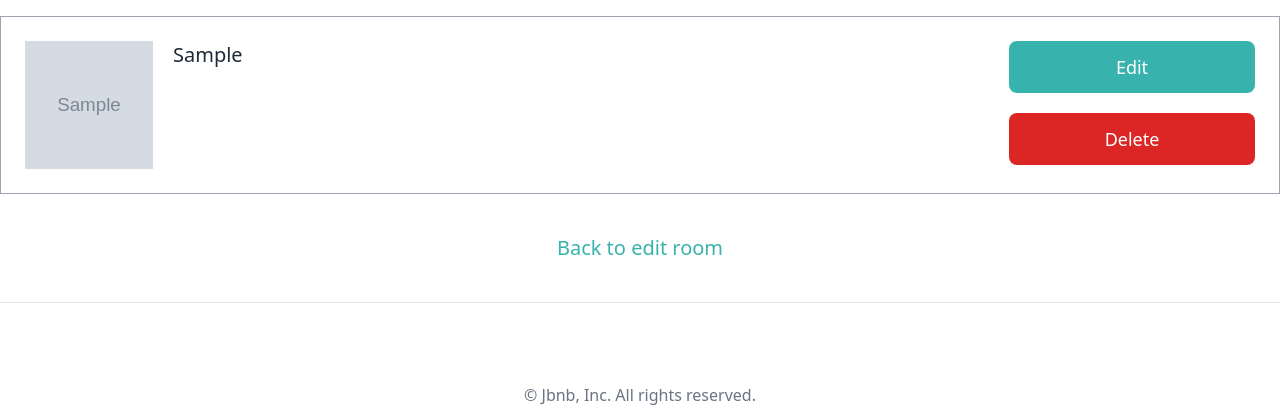
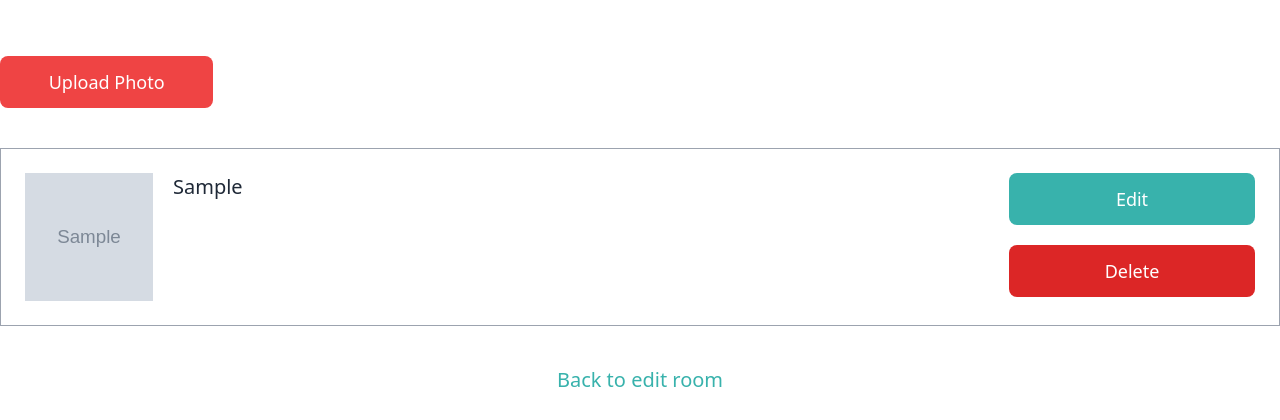
Before and after one commit to jing341/Jbnb, a Django app: page /rooms/1/photos/ in a window 1280 px wide. Shown: the part 80-500 px from the top of the page. Run offline with Django 3.2, Linux system fonts and the light colour scheme; a user stored in the database is signed in; tables that the repository leaves empty hold one stand-in row (values such as "Sample post"); grey boxes marked "Sample" are stand-in pictures; style sheets or scripts are compiled from the project's sources; some libraries are stand-ins or nearby versions.

Commit message:
#23.6 Add Photo part Two

```diff
--- a/rooms/urls.py
+++ b/rooms/urls.py
@@ -7,6 +7,7 @@ urlpatterns = [
     path("<int:pk>/", views.RoomDetail.as_view(), name="detail"),
     path("<int:pk>/edit/", views.EditRoomView.as_view(), name="edit"),
     path("<int:pk>/photos/", views.RoomPhotosView.as_view(), name="photos"),
+    path("<int:pk>/photos/add", views.AddPhotoView.as_view(), name="add-photo"),
     path(
         "<int:room_pk>/photos/<int:photo_pk>/delete/",
         views.delete_photo,
--- a/rooms/views.py
+++ b/rooms/views.py
@@ -1,6 +1,5 @@
-from django.db.models import query
 from django.http import Http404
-from django.views.generic import ListView, DetailView, View, UpdateView
+from django.views.generic import ListView, DetailView, View, UpdateView, FormView
 from django.shortcuts import render, redirect, reverse
 from django.core.paginator import Paginator
 from django.contrib.auth.decorators import login_required
@@ -151,3 +150,17 @@ class EditPhotoView(user_mixins.LoggedInOnlyView, SuccessMessageMixin, UpdateVie
     def get_success_url(self):
         room_pk = self.kwargs.get("room_pk")
         return reverse("rooms:photos", kwargs={"pk": room_pk})
+
+
+class AddPhotoView(user_mixins.LoggedInOnlyView, FormView):
+
+    model = models.Photo
+    template_name = "rooms/photo_create.html"
+    fields = ("caption", "file")
+    form_class = forms.CreatePhotoForm
+
+    def form_valid(self, form):
+        pk = self.kwargs.get("pk")
+        form.save(pk)
+        messages.success(self.request, "Photo Uploaded")
+        return redirect(reverse("rooms:photos", kwargs={"pk": pk}))
--- a/templates/rooms/room_photos.html
+++ b/templates/rooms/room_photos.html
@@ -13,6 +13,11 @@
 {% block content %}
 
 <div class="container mx-auto my-10 flex flex-col">
+
+    <div class="my-10 w-full">
+        <a href="{% url 'rooms:add-photo' room.pk %}" class="btn-link w-1/6 block">Upload Photo</a>
+    </div>
+
     {% for photo in room.photos.all %}
         <div class="mb-5 border p-6 border-gray-400 flex justify-between">
             <div class="flex items-start">
@@ -27,7 +32,7 @@
     {% endfor %}
 
     <div class="flex justify-center mt-5">
-        <a href="{{room.get_absolute_url}}edit" class="text-teal-500 font-medium text-xl">Back to edit room</a>
+        <a href="{% url 'rooms:edit' room.pk %}" class="text-teal-500 font-medium text-xl">Back to edit room</a>
     </div>
 
 </div>
```
Also changed, not shown: rooms/forms.py (+15 -0 lines), templates/rooms/photo_create.html (added, +20 -0 lines).
